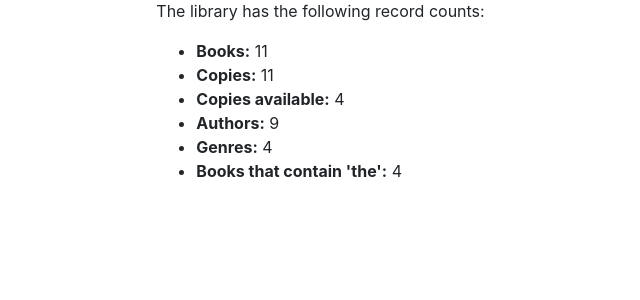
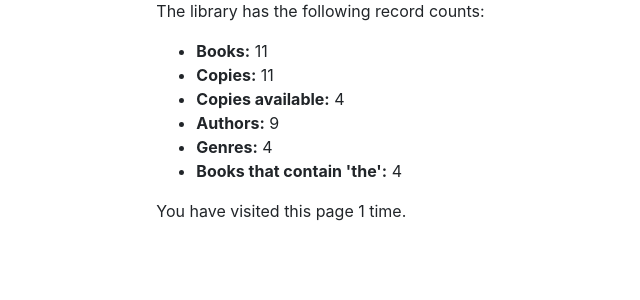
Before and after one commit to Alicja-code/django-mozilla-locallibrary, a Django app: page /catalog/ in a window 1280 px wide. Shown: the part 143-443 px from the top of the page, without its empty margins (72-712 px from the left). Run offline with Django 3.2, Linux system fonts and the light colour scheme; data comes from the database, SQL or seed files in the repository.

Commit message:
part 7 sessions

```diff
--- a/catalog/templates/index.html
+++ b/catalog/templates/index.html
@@ -13,6 +13,8 @@
     <li><strong>Genres:</strong> {{ num_genres }}</li>
     <li><strong>Books that contain 'the':</strong> {{ num_books_containing_word }}</li>
   </ul>
+
+  <p>You have visited this page {{ num_visits }} time{% if num_visits > 1 %}s{% endif %}.</p>
 {% endblock %}
 
 {% block title %}
--- a/catalog/views.py
+++ b/catalog/views.py
@@ -18,6 +18,10 @@ def index(request):
     # The 'all()' is implied by default.
     num_authors = Author.objects.count()
 
+    # Number of visits to this view, as counted in the session variable.
+    num_visits = request.session.get('num_visits', 1)
+    request.session['num_visits'] = num_visits + 1
+
     # challenge: generate counts for genres and books that contain a particular word (case insensitive)
     num_genres = Genre.objects.count()
     num_books_containing_word = Book.objects.filter(title__icontains='the').count()
@@ -27,6 +31,7 @@ def index(request):
         'num_instances': num_instances,
         'num_instances_available': num_instances_available,
         'num_authors': num_authors,
+        'num_visits': num_visits,
         'num_genres': num_genres,
         'num_books_containing_word': num_books_containing_word,
     }
```
Also changed, not shown: db.sqlite3.
